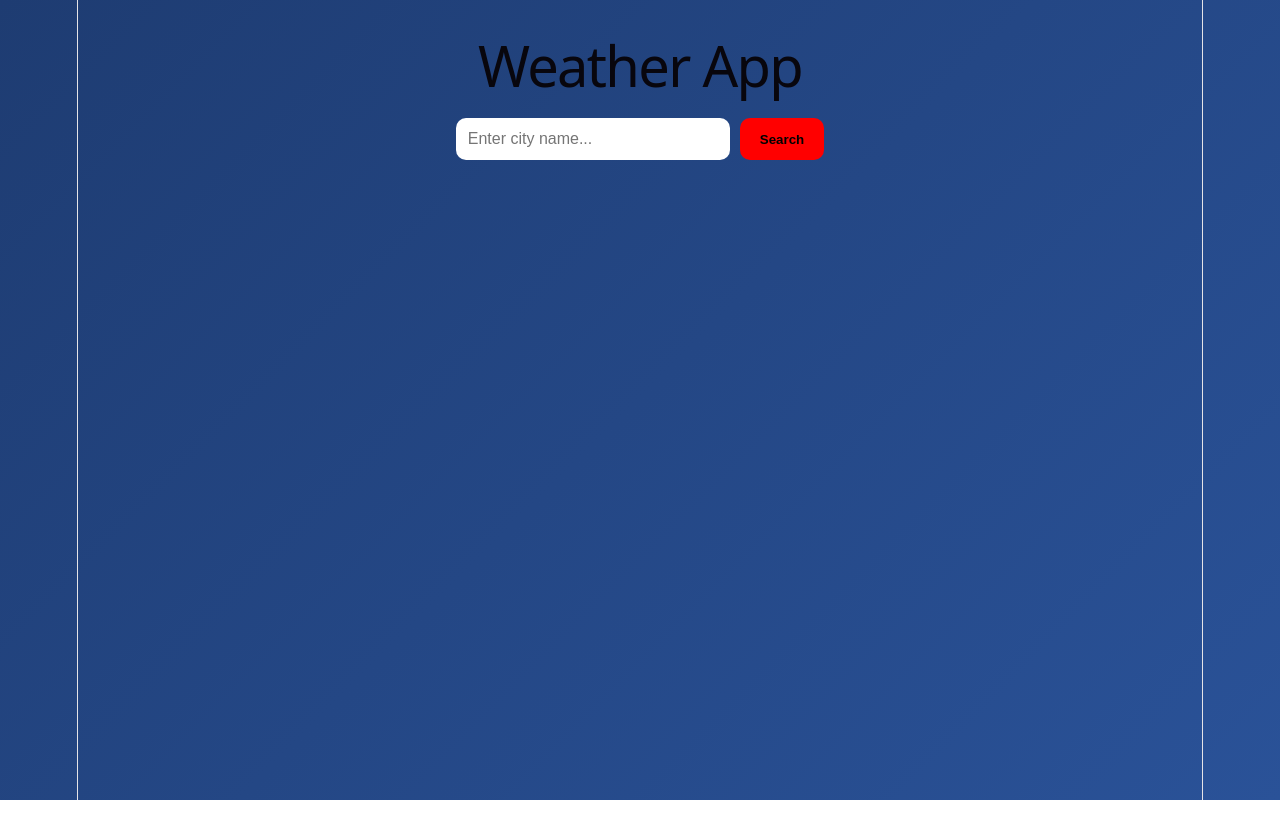
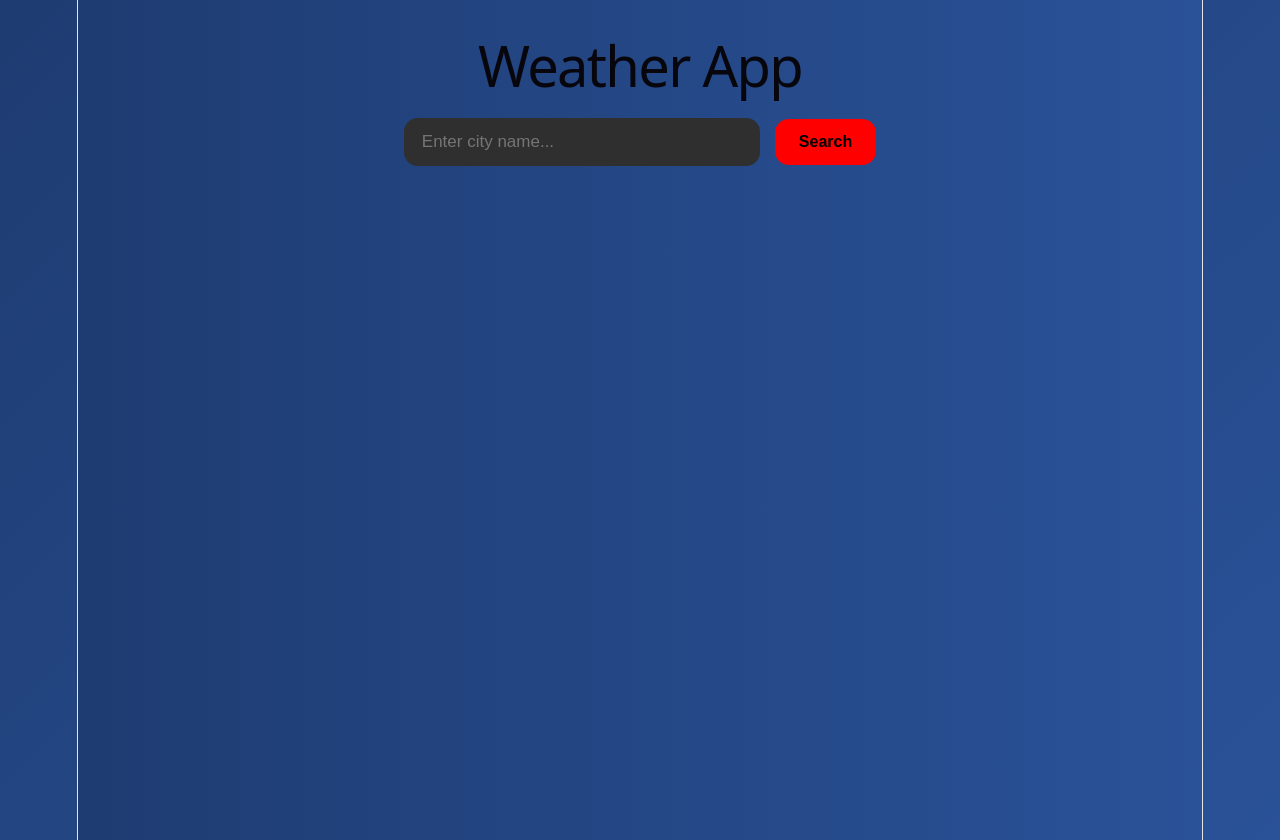
Before and after one commit to Sacchu-1206/Weather-App, a React (Vite) app: page / in a window 1280 px wide. Before the commit the page ends 800 px from the top, so only its background shows below. Built offline with nearby package versions, Linux system fonts and the light colour scheme.

Commit message:
Added dynamic weather based backgrounds

```diff
--- a/src/App.jsx
+++ b/src/App.jsx
@@ -35,8 +35,48 @@ function App() {
   }
 };
 
+const getBackground = () => {
+
+  if (!weather) {
+    return "linear-gradient(to right, #1e3c72, #2a5298)";
+  }
+
+  const condition = weather.weather[0].main;
+
+  switch (condition) {
+
+    case "Clear":
+      return "linear-gradient(to right, #4facfe, #00f2fe)";
+
+    case "Clouds":
+      return "linear-gradient(to right, #757f9a, #d7dde8)";
+
+    case "Rain":
+      return "linear-gradient(to right, #373b44, #4286f4)";
+
+    case "Thunderstorm":
+      return "linear-gradient(to right, #232526, #414345)";
+
+    case "Snow":
+      return "linear-gradient(to right, #e6dada, #274046)";
+
+    default:
+      return "linear-gradient(to right, #1e3c72, #2a5298)";
+  }
+};
+
+const styles = {
+
+  app: {
+    minHeight: "100vh",
+    padding: "20px",
+    background: getBackground(),
+    transition: "0.5s ease",
+  },
+};
+
   return (
-    <div style={{ padding: "20px" }}>
+    <div  style={styles.app} >
       <h1>Weather App</h1>
 
      <SearchBar onSearch={handleSearch} />
--- a/src/components/weather/SearchBar.jsx
+++ b/src/components/weather/SearchBar.jsx
@@ -53,26 +53,29 @@ const styles = {
  container: {
   display: "flex",
   justifyContent: "center",
-    gap: "10px",
+  alignItems: "center",
+  gap: "15px",
   marginTop: "40px",
+  flexWrap: "wrap",
 },
 
  input: {
-    width: "250px",
-    padding: "12px",
-    borderRadius: "10px",
+  width: "320px",
+  padding: "14px 18px",
+  borderRadius: "14px",
   border: "none",
   outline: "none",
-    fontSize: "16px",
+  fontSize: "17px",
+  background: "#2f2f2f",
+  color: "white",
 },
-
 button: {
-    padding: "12px 20px",
+  padding: "14px 24px",
   border: "none",
-    borderRadius: "10px",
-
+  borderRadius: "14px",
   background: "red",
   cursor: "pointer",
   fontWeight: "bold",
+  fontSize: "16px",
 },
 };
--- a/src/components/weather/WeatherCard.jsx
+++ b/src/components/weather/WeatherCard.jsx
@@ -63,35 +63,36 @@ export default WeatherCard;
 const styles = {
 
   card: {
-    width: "300px",
-    margin: "30px auto",
-    padding: "20px",
-    borderRadius: "20px",
-    background: "rgba(255, 255, 255, 0.1)",
-    backdropFilter: "blur(10px)",
+  width: "350px",
+  margin: "40px auto",
+  padding: "30px",
+  borderRadius: "24px",
+  background: "rgba(255, 255, 255, 0.12)",
+  backdropFilter: "blur(12px)",
   textAlign: "center",
-    boxShadow: "0 8px 20px rgba(0,0,0,0.2)",
+  boxShadow: "0 8px 30px rgba(0,0,0,0.25)",
 },
 
 
 
   city: {
-    fontSize: "28px",
+  fontSize: "32px",
   fontWeight: "bold",
   padding:"10px",
   marginBottom: "20px",
 },
 
    icon: {
-  fontSize: "70px",
-  marginBottom: "20px",
+  fontSize: "80px",
+  padding:"10px",
+  margin: "20px 0",
 },
 
  temp: {
-    fontSize: "48px",
+  fontSize: "60px",
   fontWeight: "bold",
-    padding:"20px",
-    margin: "10px 0",
+  padding:"10px",
+  margin: "15px 0",
 },
 
   condition: {
```
Lines whose indentation alone changed are shown as unchanged.
